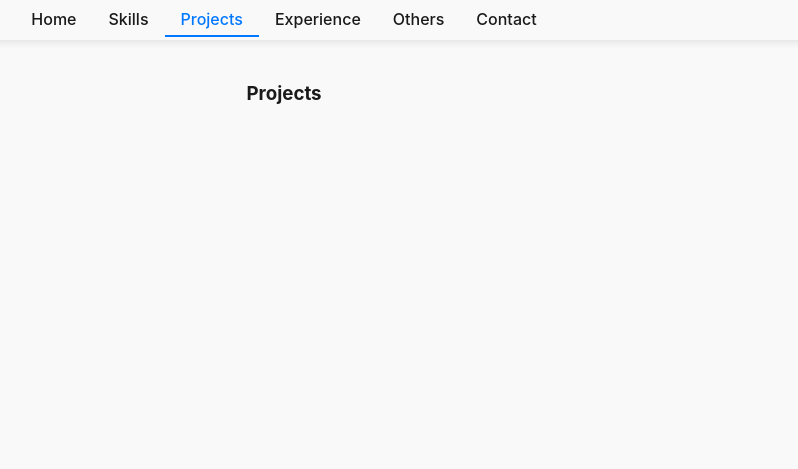
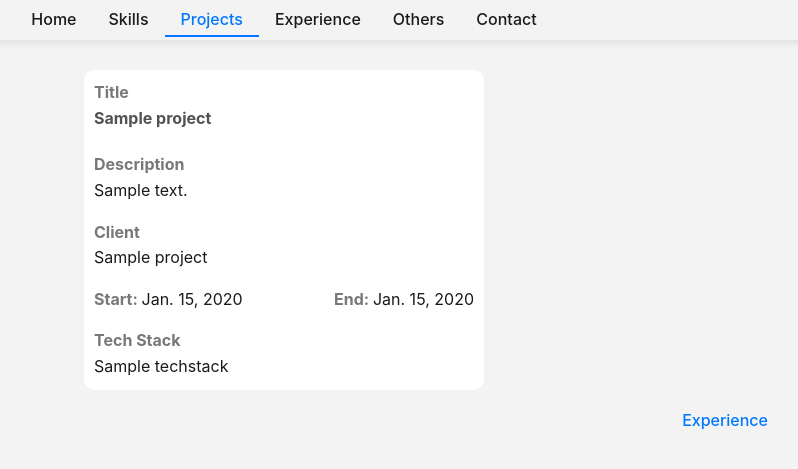
Before and after one commit to akbar735/myportfolio, a Django app: page /projects/ in a window 1280 px wide. Shown: the top 469 px of the page, without its empty margins (356-1154 px from the left). Run offline with Django 5.2, Linux system fonts and the light colour scheme; tables that the repository leaves empty hold one stand-in row (values such as "Sample post").

Commit message:
add Projects page

```diff
--- a/myportfolio/portfolio/templates/projects.html
+++ b/myportfolio/portfolio/templates/projects.html
@@ -3,7 +3,45 @@
 {% block title %}Projects{% endblock  %}
 
 {% block content %}
-    <div class = "projects">
-        <h3>Projects</h3>
+    <div class="projects normal-layout">
+        <div class = "flex flex-wrap justify-center">
+            {% for project in projects %}
+                <div class="project-container">
+                    <div>
+                        <h4 class="field">Title</h4>
+                        <h4 style="margin-top:0;color:#525252;">{{project.title}}</h4>
+                    </div>
+                    <div>
+                        <h4 class="field">Description</h4>
+                        <p style="margin-top:0;">{{project.description}}</p>
+                    </div>
+                    <div>
+                        <h4 class="field">Client</h4>
+                        <p style="margin-top:0;">{{project.client_name}}</p>
+                    </div>
+                    <div class="flex justify-between">
+                       <div class="flex">
+                            <h4 class="field">Start:&nbsp;</h4>
+                            <p style="margin-top:0;">{{project.start_date}}</p>
+                        </div>
+                        <div class="flex">
+                            <h4 class="field">End:&nbsp;</h4>
+                            <p style="margin-top:0;">{{project.end_date}}</p>
+                        </div>
+                    </div>
+                    <div>
+                        <h4 class="field">Tech Stack</h4>
+                        <ul class="tech-stack-container">
+                            {% for tech in project.techstack.all %}
+                                <li>{{tech}}</li>
+                            {% endfor %}
+                        </ul>
+                    </div>
+                </div>
+            {% endfor %}
+        </div>
+         <a class="float-right anchor-primary-button" href="/experience" >
+            Experience
+        </a>
     </div>
 {% endblock content %}
--- a/myportfolio/portfolio/views.py
+++ b/myportfolio/portfolio/views.py
@@ -7,11 +7,15 @@ def Home(request):
     return render(request, 'home.html', {'ptf': ptf})
 
 def Skills(request):
-    skills = Skill.objects.all()
+    portfolio = Portfolio.objects.get(id=1)
+    skills = portfolio.skills.all()
     return render(request, 'skills.html', {'skills': skills})
 
 def Projects(request):
-    return render(request, 'projects.html')
+    portfolio = Portfolio.objects.get(id=1)
+    projects = portfolio.projects.prefetch_related('techstack').all()
+
+    return render(request, 'projects.html', {'projects': projects})
 
 def Experience(request):
     return render(request, 'experience.html')
--- a/myportfolio/static/css/styles.css
+++ b/myportfolio/static/css/styles.css
@@ -1,7 +1,7 @@
 :root {
   --primary-color: #0077ff;
   --background-color: rgba(0, 119, 255, 0.1);
-  --bg-default-color: #f9f9f9;
+  --bg-default-color: #f3f3f3;
   --text-default-color: #1a1a1a;
 }
 
@@ -158,6 +158,44 @@ nav{
     cursor: pointer;
     background-color: var(--background-color);
   }
+  .field{
+    margin: 0;
+    color: #797878;
+  }
+  .flex{
+    display: flex;
+  }
+  .flex-wrap{
+    flex-wrap: wrap;
+  }
+  .justify-between{
+    justify-content: space-between;
+  }
+  .justify-center{
+    justify-content: center;
+  }
+  .tech-stack-container{
+    list-style: none;
+    margin: 0;
+    padding: 0;
+    display: flex;
+    flex-wrap: wrap;
+  }
+  .tech-stack-container li{
+    margin-right: 10px;
+  }
+  .project-container{
+    background-color: white;
+  }
+  .project-container{
+    width: 380px;
+    margin: 10px;
+    padding: 10px;
+    border-radius: 10px;
+  }
+  .normal-layout{
+    width: 1000px;
+  }
 /* For screens 768px and wider (e.g., tablets, desktops) */
 @media (max-width: 768px) {
   .icon-button {
@@ -209,4 +247,7 @@ nav{
   .default-layout{
     width: 100%;
   }
+  .normal-layout{
+    width: 100%;
+  }
 }
```
